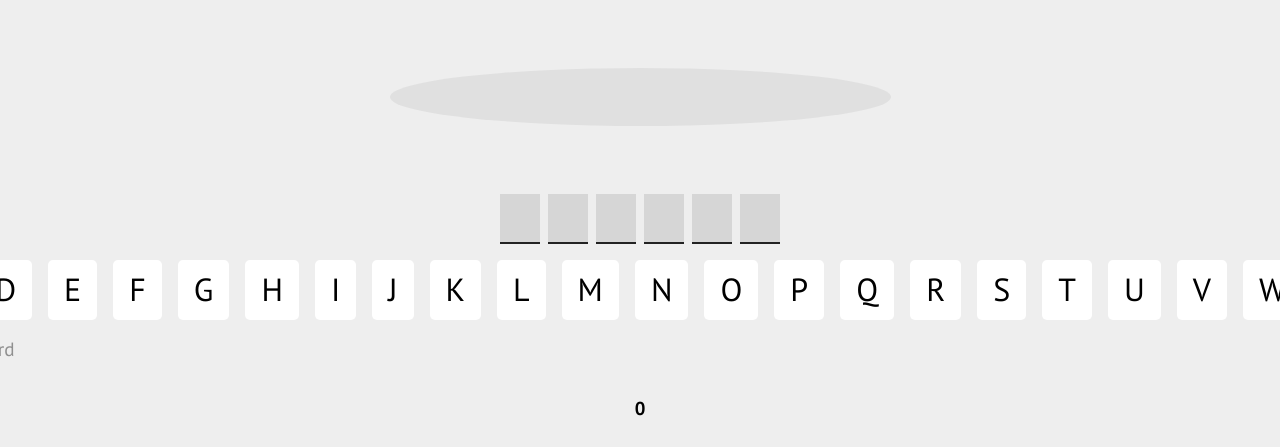
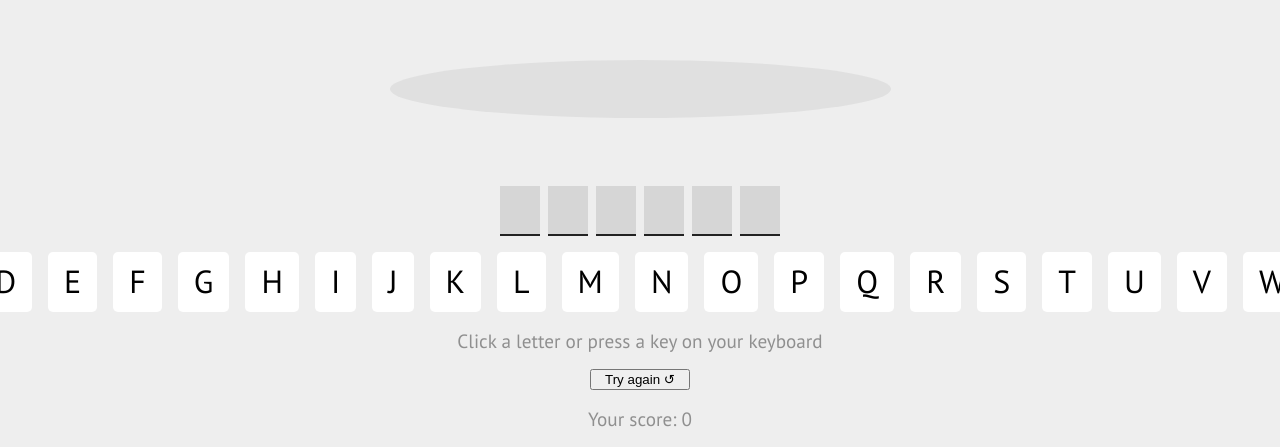
Before and after one commit to antonekstrom1/h-nga-gubben, a plain HTML site: page index.html in a window 1280 px wide. Shown: the part 408-855 px from the top of the page. Drawn offline with Linux system fonts and the light colour scheme.

Commit message:
update
small update

```diff
--- a/index.html
+++ b/index.html
@@ -32,7 +32,9 @@
             <ul class="nomatch"></ul>
             <ul class="word"></ul>
             <article class="keyboard"></article>
-        <p>press a key on your keyboard</p>
+        <p>Click a letter or press a key on your keyboard</p>
+        <button id="retry">Try again ↺</button>
+        <p class="score">Your score: </p>
     </main>
     <script src="script.js"></script>
 </body>
--- a/script.js
+++ b/script.js
@@ -78,19 +78,16 @@ let guessedLetterContainer;
 let outputArray = []; // Array that is viewed in UI
 let clickedLetter;
 
-let pointContainer = document.createElement("h3");
-document.querySelector("main").append(pointContainer);
-pointContainer.innerHTML = points;
+document.querySelector(".score").innerHTML = ("Your score: ") + points;
 
 generateWord();
-
 
 function generateWord() {
   let randomIndex = (Math.floor(Math.random() * availableWords.length)); //Gets random number between 0 and 4 (?) corresponding to an index.
   activeWord = availableWords[randomIndex];
   wordArray = activeWord.split(""); //Changes activeWord to array.
   console.log(wordArray);
-    for (let i = 0; i<wordArray.length; i++) {
+  for (let i = 0; i < wordArray.length; i++) {
     outputArray.push(" ");
   };
 
@@ -100,10 +97,10 @@ function generateWord() {
   availableWords.splice(randomIndex, 1); //Removes activeWord from availableWords
 };
 
-function updateLetterContainer(){
+function updateLetterContainer() {
   let wordContainer = document.querySelector(".word");
   wordContainer.replaceChildren(); //Removes all the boxes
-  for(let i = 0; i < outputArray.length; i++) {
+  for (let i = 0; i < outputArray.length; i++) {
     letterContainer = document.createElement("li"); //Creates a listelement
     wordContainer.append(letterContainer); //Adds listelement to the wordContainer
     letterContainer.innerHTML = outputArray[i]; //Adds letter to listelement in wordContainer
@@ -124,23 +121,23 @@ alphabet.forEach((letter) => {
   key.innerHTML = letter;
   document.querySelector(".keyboard").append(key);
 
-    key.addEventListener("click", ()=> {
+  key.addEventListener("click", () => {
     clickedLetter = key.innerHTML; // Kanske bryta ut funktionen till checkLetter??
-      key.setAttribute("class","active"); //Adds class active to clicked letter
+    key.setAttribute("class", "active"); //Adds class active to clicked letter
 
     for (let i = 0; i < wordArray.length; i++) {
-        if(wordArray[i] === clickedLetter) {
+      if (wordArray[i] === clickedLetter) {
         outputArray[i] = clickedLetter;
         updateLetterContainer();
       }
     };
-      if(wordArray.includes(clickedLetter) == false) {
+    if (wordArray.includes(clickedLetter) == false) {
       updateGuessedContainer();
       count = count + 1;
       hangman(count); //Draw hangman component
     }
 
-      if(compareArrays(wordArray, outputArray)) {
+    if (compareArrays(wordArray, outputArray)) {
       points = points + 1;
       pointContainer.innerHTML = points;
       gameWin();
@@ -149,12 +146,12 @@ alphabet.forEach((letter) => {
 });
 
 
-function compareArrays(arr1,arr2) {
+function compareArrays(arr1, arr2) {
   return arr1.toString() === arr2.toString();
 };
 
 function hangman(count) {
-  if(count === 1){
+  if (count === 1) {
     document.querySelector('figure').classList.add('scaffold')
   } else if (count === 2) {
     document.querySelector('figure').classList.add('head')
--- a/style.css
+++ b/style.css
@@ -73,10 +73,28 @@ footer ul.word li {
     background: rgba(0,0,0,.1);
 }
 
+footer p {
+    display: flex;
+    justify-content: center;
+}
+
 p {
     color: rgba(0,0,0,.4);
     font-size: 1.2rem;
     margin: 1rem 0;
+}
+
+button {
+    display: flex;
+    justify-content: center;
+    width: 100px;
+    align-self: center;
+
+}
+
+.score {
+    display: flex;
+
 }
 
 section.game-win {
```
Lines whose indentation alone changed are shown as unchanged.
